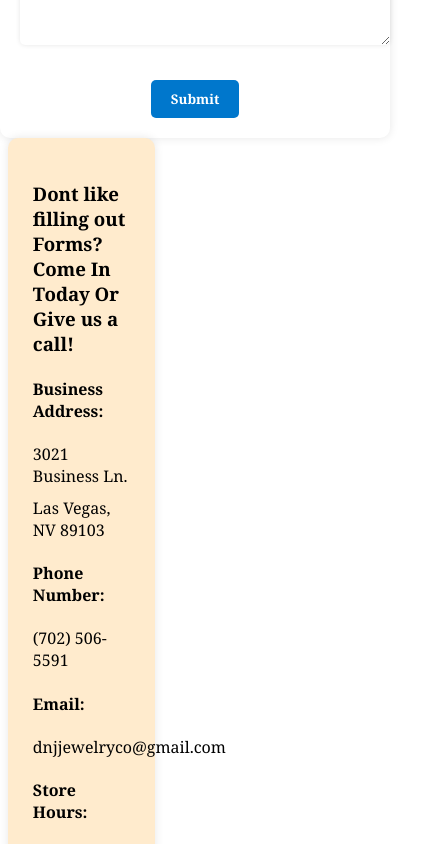
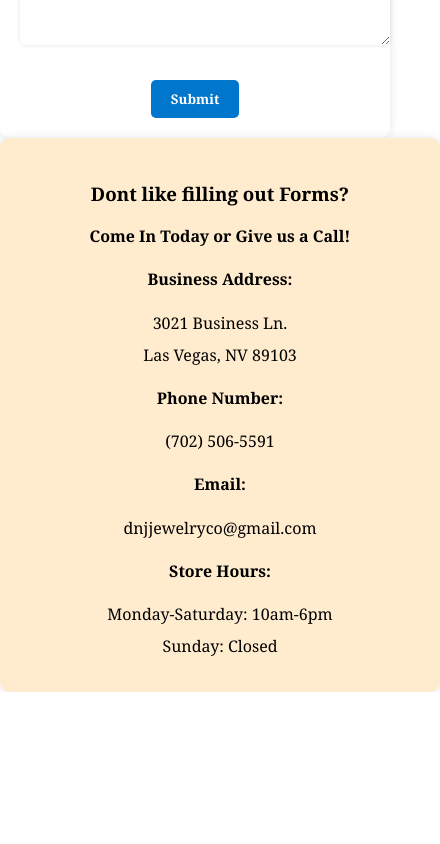
Before and after one commit to hulaus/DNJ-Jewelry-Repair, a React (Create React App) app in the folder dnj-jewelry/: page /Custom in a window 390 px wide. Shown: the part 3560-4404 px from the top of the page, 440 px wide, since content can reach past the window. After the commit the page ends 4252 px from the top, so only its background shows below. Built offline with nearby package versions, Linux system fonts and the light colour scheme.

Commit message:
Formatted custom page for small phones

```diff
--- a/dnj-jewelry/src/App.css
+++ b/dnj-jewelry/src/App.css
@@ -174,6 +174,7 @@ form button[type="submit"]:hover {
   width:60%;
 }
 
+
 .ContactUsInfo {
   width: 25%;
   margin-left: 2%;
@@ -343,6 +344,16 @@ box-shadow: 0px 0px 10px rgba(0, 0, 0, 0.1);
     align-items: center;
 
   }
+
+  .ContactUsInfoCustom {
+    width: 100%;
+    text-align: center;
+    margin-left: 0;
+  }
+
+  .ContactUsInfoCustom h2 {
+    font-size: medium;
+  }
 }
 
 
--- a/dnj-jewelry/src/components/customForm.jsx
+++ b/dnj-jewelry/src/components/customForm.jsx
@@ -103,9 +103,9 @@ function Customform() {
             </form>
          </div>
         <div className="ContactUsInfoCustom">
-            <h3>Dont like filling out Forms? Come In Today
-                Or Give us a call!
-            </h3>
+            <h3>Dont like filling out Forms? </h3>
+            <h2>Come In Today
+                or Give us a Call!</h2>
             <h4>Business Address:</h4>
             <p>3021 Business Ln.</p>
             <p>Las Vegas, NV 89103</p>
```
